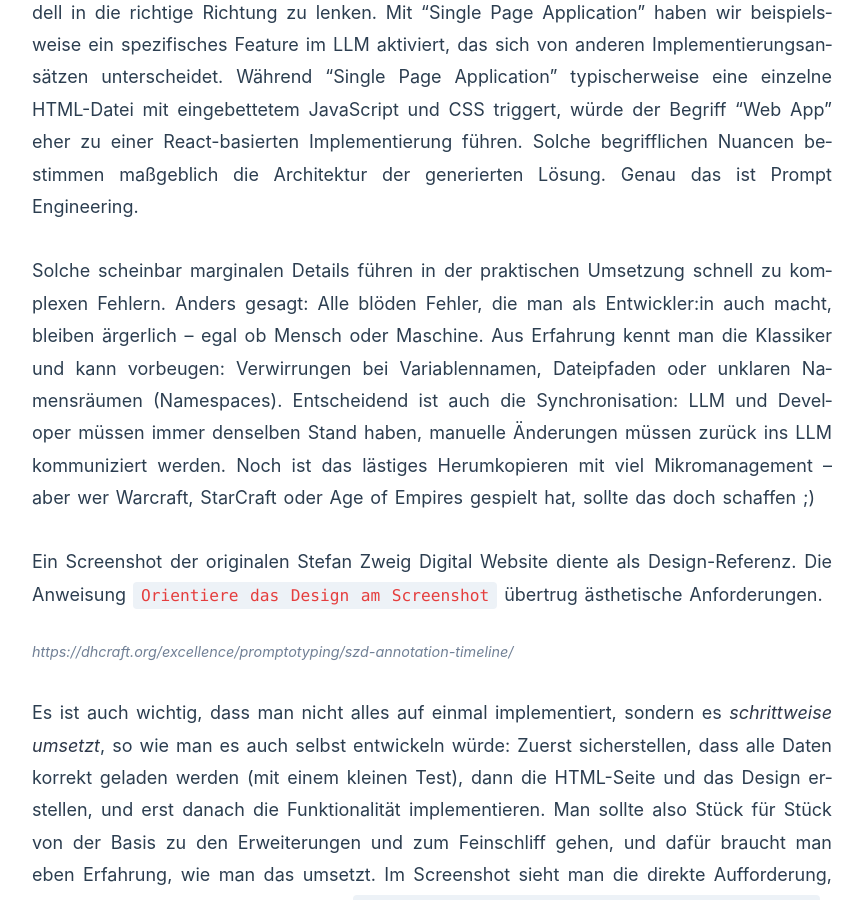
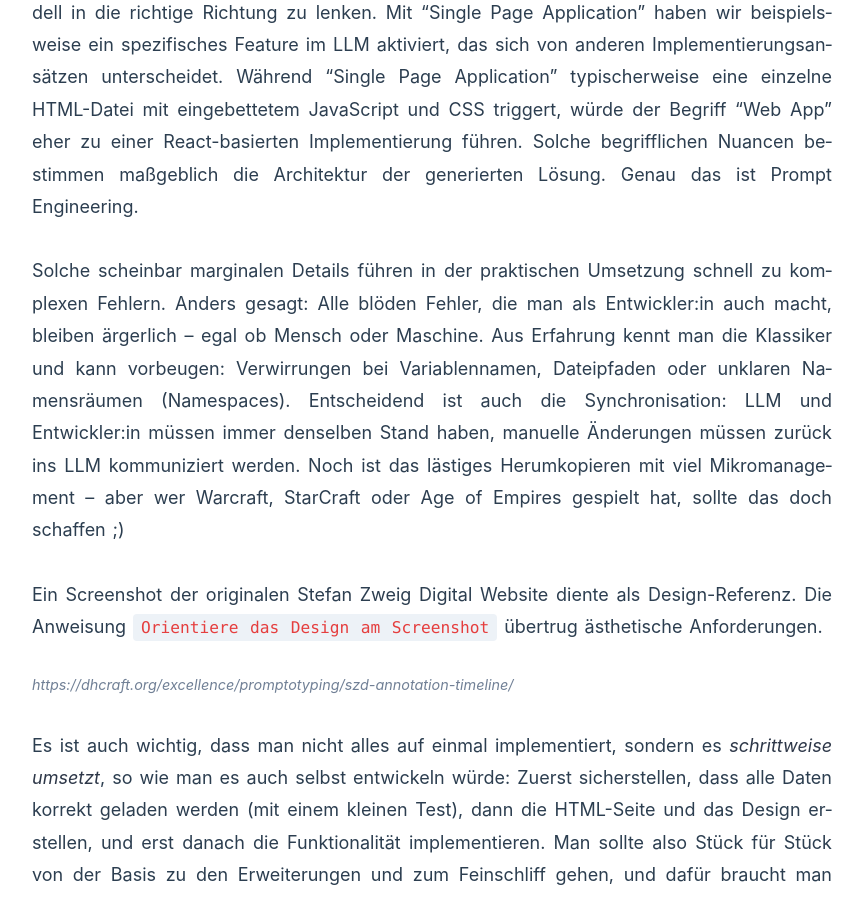
Before and after one commit to DigitalHumanitiesCraft/excellence, a Jekyll site: the page built from blog/Critical-Vibing-Claude-4.md, in a window 1280 px wide and 900 px high, scrolled down 6754 px. Shown: the whole window, without its empty margins (208-1071 px from the left). Built offline with Jekyll 4.4.1, drawn with Linux system fonts in a browser that asks for light colours.

Commit message:
Update Critical-Vibing-Claude-4.md

```diff
--- a/blog/Critical-Vibing-Claude-4.md
+++ b/blog/Critical-Vibing-Claude-4.md
@@ -107,7 +107,7 @@ Können wir das umsetzen? Denke Schritt für Schritt.
 
 Eine der zentralen Voraussetzungen für den Erfolg des Experiments war ein vorhandenes technisches Grundverständnis. Begriffe wie “fetchen”, “JavaScript” oder “Single Page Application”, also Grundwissen im Bereich der Webentwicklung, sind sehr wichtig, um ein Modell in die richtige Richtung zu lenken. Mit "Single Page Application" haben wir beispielsweise ein spezifisches Feature im LLM aktiviert, das sich von anderen Implementierungsansätzen unterscheidet. Während “Single Page Application” typischerweise eine einzelne HTML-Datei mit eingebettetem JavaScript und CSS triggert, würde der Begriff "Web App" eher zu einer React-basierten Implementierung führen. Solche begrifflichen Nuancen bestimmen maßgeblich die Architektur der generierten Lösung. Genau das ist Prompt Engineering.
 
-Solche scheinbar marginalen Details führen in der praktischen Umsetzung schnell zu komplexen Fehlern. Anders gesagt: Alle blöden Fehler, die man als Entwickler:in auch macht, bleiben ärgerlich – egal ob Mensch oder Maschine. Aus Erfahrung kennt man die Klassiker und kann vorbeugen: Verwirrungen bei Variablennamen, Dateipfaden oder unklaren Namensräumen (Namespaces). Entscheidend ist auch die Synchronisation: LLM und Developer müssen immer denselben Stand haben, manuelle Änderungen müssen zurück ins LLM kommuniziert werden. Noch ist das lästiges Herumkopieren mit viel Mikromanagement – aber wer Warcraft, StarCraft oder Age of Empires gespielt hat, sollte das doch schaffen ;)
+Solche scheinbar marginalen Details führen in der praktischen Umsetzung schnell zu komplexen Fehlern. Anders gesagt: Alle blöden Fehler, die man als Entwickler:in auch macht, bleiben ärgerlich – egal ob Mensch oder Maschine. Aus Erfahrung kennt man die Klassiker und kann vorbeugen: Verwirrungen bei Variablennamen, Dateipfaden oder unklaren Namensräumen (Namespaces). Entscheidend ist auch die Synchronisation: LLM und Entwickler:in müssen immer denselben Stand haben, manuelle Änderungen müssen zurück ins LLM kommuniziert werden. Noch ist das lästiges Herumkopieren mit viel Mikromanagement – aber wer Warcraft, StarCraft oder Age of Empires gespielt hat, sollte das doch schaffen ;)
 
 Ein Screenshot der originalen Stefan Zweig Digital Website diente als Design-Referenz. Die Anweisung `Orientiere das Design am Screenshot` übertrug ästhetische Anforderungen.
 
```
